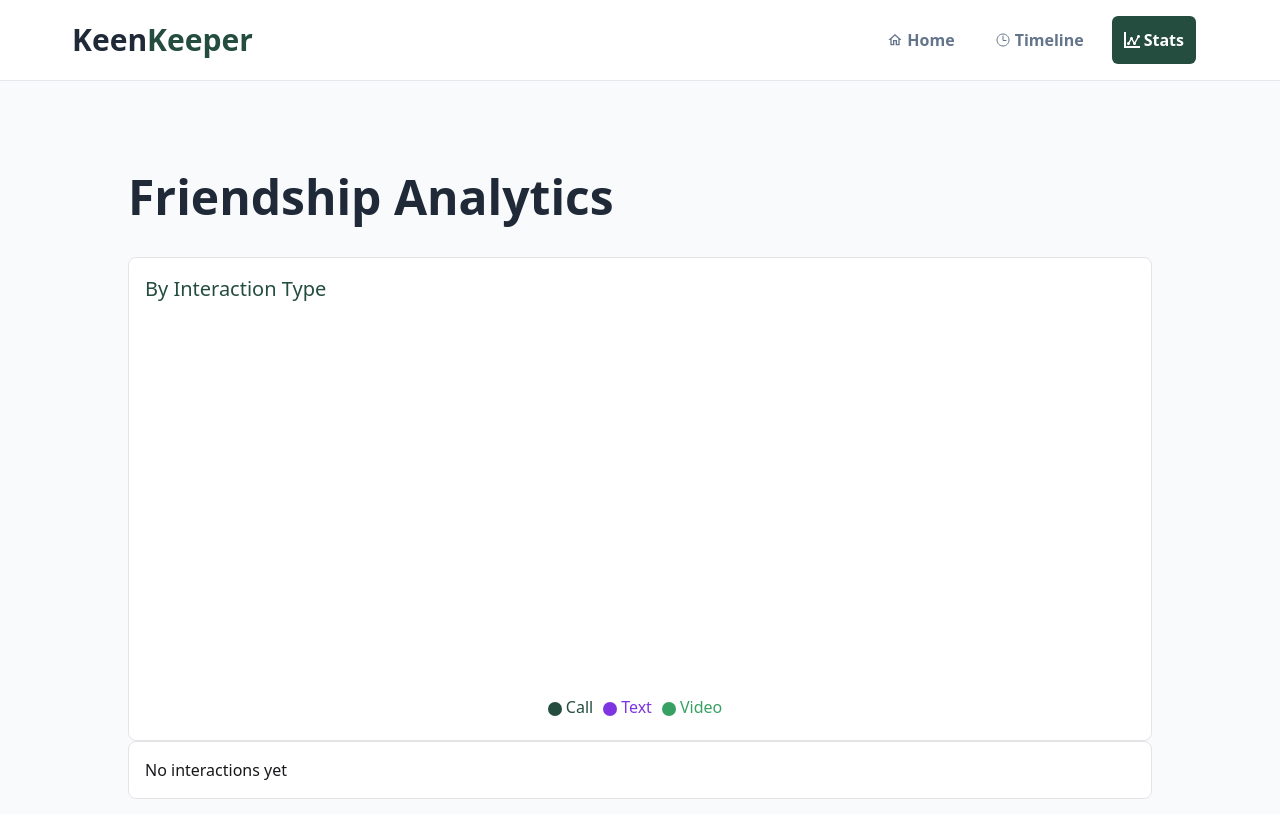
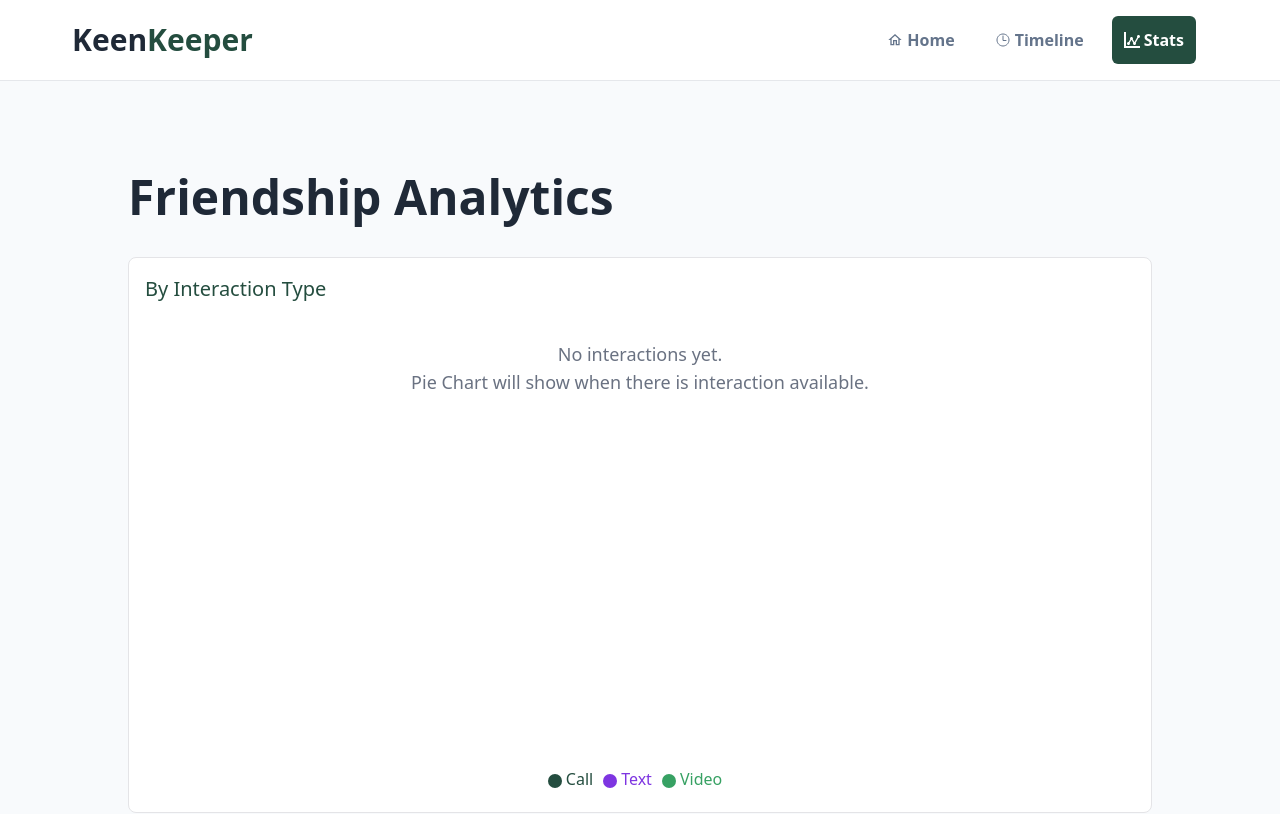
Before and after one commit to jumana-rahman/A07-Keen-Keeper, a Next.js app: page /stats in a window 1280 px wide. Shown: the top 814 px of the page. Built offline with nearby package versions, Linux system fonts and the light colour scheme.

Commit message:
added condition

```diff
--- a/src/components/statsAnalytics/AnalyticsChart.jsx
+++ b/src/components/statsAnalytics/AnalyticsChart.jsx
@@ -33,10 +33,10 @@ const AnalyticsChart = () => {
         Text: "#7E35E1",
         Video: "#37A163",
     };
+
     return (
         <div className='bg-[#F8FAFC]'>
             <div className="w-[80%] mx-auto py-20">
-                {/* Heading */}
                 <h1 className="text-[48px] font-bold mb-6 text-[#1F2937]">
                     Friendship Analytics
                 </h1>
@@ -45,7 +45,12 @@ const AnalyticsChart = () => {
                 <div className='p-4 bg-white border border-zinc-200 rounded-lg'>
                     <h3 className='text-[#244D3F] text-[20px] font-medium pb-5 capitalize'>by interaction type</h3>
 
+                    {data.every(item => item.value === 0) && (
+                        <p className="text-center text-gray-500 text-lg flex justify-center mt-4">No interactions yet. <br/> Pie Chart will show when there is interaction available.</p>
+                    )}
+
                     <div className="flex justify-center">
+
                         <PieChart
                         width={400}
                         height={400}
@@ -74,9 +79,7 @@ const AnalyticsChart = () => {
                     </div>
                 </div>
 
-                {data.every(item => item.value === 0) && (
-                    <p className="p-4 bg-white border border-zinc-200 rounded-lg">No interactions yet</p>
-                )}
+
             </div>
         </div>
     );
```
